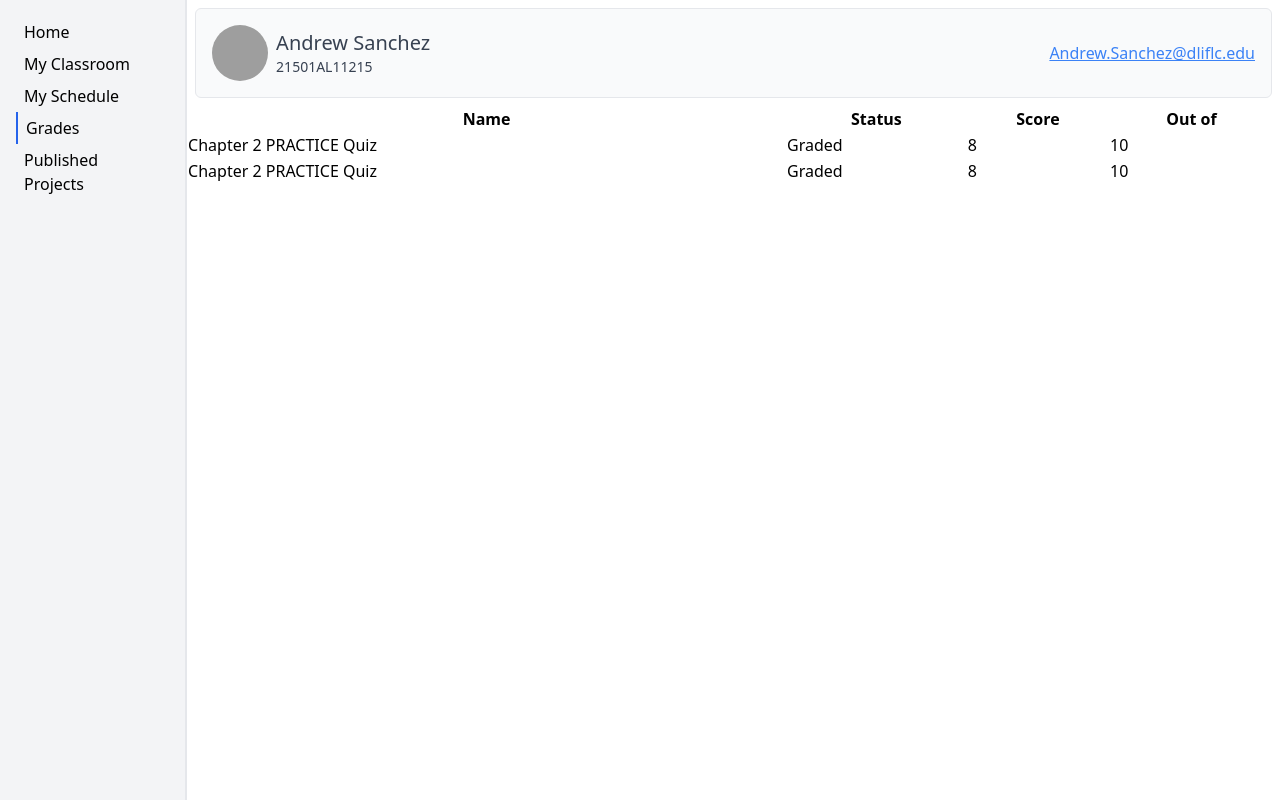
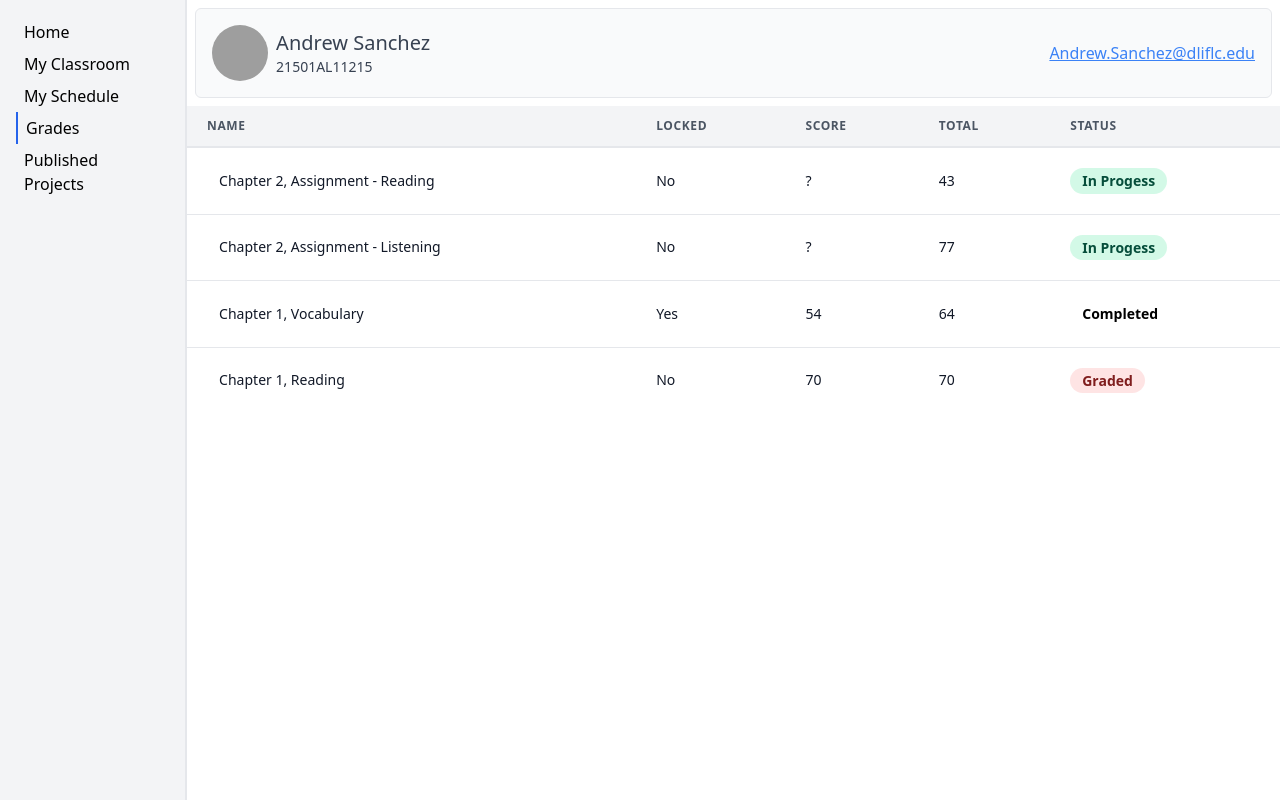
Before and after one commit to andrewsanc/dashboard-pt, a React (Create React App) app: page / in a window 1280 px wide. Both pictures are taken after a click on the element "Grades". Built offline with nearby package versions, Linux system fonts and the light colour scheme; grey boxes are pictures that could not be loaded.

Commit message:
grades component

```diff
--- a/src/Components/Grades.js
+++ b/src/Components/Grades.js
@@ -3,31 +3,170 @@ import GradeListItem from "./GradeListItem";
 
 const Grades = () => {
   return (
-    <table className='table-auto w-full'>
+    // <table classNameName='table-auto w-full'>
+    //   <thead>
+    //     <tr>
+    //       <th>Name</th>
+    //       <th>Status</th>
+    //       <th>Score</th>
+    //       <th>Out of</th>
+    //       <th></th>
+    //     </tr>
+    //   </thead>
+    //   <tbody>
+    //     <GradeListItem
+    //       name={"Chapter 2 PRACTICE Quiz"}
+    //       status={"Graded"}
+    //       score={8}
+    //       total={10}
+    //       comment={false}
+    //     />
+    //     <GradeListItem
+    //       name={"Chapter 2 PRACTICE Quiz"}
+    //       status={"Graded"}
+    //       score={8}
+    //       total={10}
+    //       comment={false}
+    //     />
+    //   </tbody>
+    // </table>
+    <table className='min-w-full leading-normal'>
       <thead>
         <tr>
-          <th>Name</th>
-          <th>Status</th>
-          <th>Score</th>
-          <th>Out of</th>
-          <th></th>
+          <th className='px-5 py-3 border-b-2 border-gray-200 bg-gray-100 text-left text-xs font-semibold text-gray-600 uppercase tracking-wider'>
+            Name
+          </th>
+          <th className='px-5 py-3 border-b-2 border-gray-200 bg-gray-100 text-left text-xs font-semibold text-gray-600 uppercase tracking-wider'>
+            Locked
+          </th>
+          <th className='px-5 py-3 border-b-2 border-gray-200 bg-gray-100 text-left text-xs font-semibold text-gray-600 uppercase tracking-wider'>
+            Score
+          </th>
+          <th className='px-5 py-3 border-b-2 border-gray-200 bg-gray-100 text-left text-xs font-semibold text-gray-600 uppercase tracking-wider'>
+            Total
+          </th>
+          <th className='px-5 py-3 border-b-2 border-gray-200 bg-gray-100 text-left text-xs font-semibold text-gray-600 uppercase tracking-wider'>
+            Status
+          </th>
         </tr>
       </thead>
       <tbody>
-        <GradeListItem
-          name={"Chapter 2 PRACTICE Quiz"}
-          status={"Graded"}
-          score={8}
-          total={10}
-          comment={false}
-        />
-        <GradeListItem
-          name={"Chapter 2 PRACTICE Quiz"}
-          status={"Graded"}
-          score={8}
-          total={10}
-          comment={false}
-        />
+        <tr>
+          <td className='px-5 py-5 border-b border-gray-200 bg-white text-sm'>
+            <div className='flex items-center'>
+              <div className='ml-3'>
+                <p className='text-gray-900 whitespace-no-wrap'>
+                  Chapter 2, Assignment - Reading
+                </p>
+              </div>
+            </div>
+          </td>
+          <td className='px-5 py-5 border-b border-gray-200 bg-white text-sm'>
+            <p className='text-gray-900 whitespace-no-wrap'>No</p>
+          </td>
+          <td className='px-5 py-5 border-b border-gray-200 bg-white text-sm'>
+            <p className='text-gray-900 whitespace-no-wrap'>?</p>
+          </td>
+          <td className='px-5 py-5 border-b border-gray-200 bg-white text-sm'>
+            <p className='text-gray-900 whitespace-no-wrap'>43</p>
+          </td>
+          <td className='px-5 py-5 border-b border-gray-200 bg-white text-sm'>
+            <span className='relative inline-block px-3 py-1 font-semibold text-green-900 leading-tight'>
+              <span
+                aria-hidden
+                className='absolute inset-0 bg-green-200 opacity-50 rounded-full'
+              ></span>
+              <span className='relative'>In Progess</span>
+            </span>
+          </td>
+        </tr>
+        <tr>
+          <td className='px-5 py-5 border-b border-gray-200 bg-white text-sm'>
+            <div className='flex items-center'>
+              <div className='ml-3'>
+                <p className='text-gray-900 whitespace-no-wrap'>
+                  Chapter 2, Assignment - Listening
+                </p>
+              </div>
+            </div>
+          </td>
+          <td className='px-5 py-5 border-b border-gray-200 bg-white text-sm'>
+            <p className='text-gray-900 whitespace-no-wrap'>No</p>
+          </td>
+          <td className='px-5 py-5 border-b border-gray-200 bg-white text-sm'>
+            <p className='text-gray-900 whitespace-no-wrap'>?</p>
+          </td>
+          <td className='px-5 py-5 border-b border-gray-200 bg-white text-sm'>
+            <p className='text-gray-900 whitespace-no-wrap'>77</p>
+          </td>
+          <td className='px-5 py-5 border-b border-gray-200 bg-white text-sm'>
+            <span className='relative inline-block px-3 py-1 font-semibold text-green-900 leading-tight'>
+              <span
+                aria-hidden
+                className='absolute inset-0 bg-green-200 opacity-50 rounded-full'
+              ></span>
+              <span className='relative'>In Progess</span>
+            </span>
+          </td>
+        </tr>
+        <tr>
+          <td className='px-5 py-5 border-b border-gray-200 bg-white text-sm'>
+            <div className='flex items-center'>
+              <div className='ml-3'>
+                <p className='text-gray-900 whitespace-no-wrap'>
+                  Chapter 1, Vocabulary
+                </p>
+              </div>
+            </div>
+          </td>
+          <td className='px-5 py-5 border-b border-gray-200 bg-white text-sm'>
+            <p className='text-gray-900 whitespace-no-wrap'>Yes</p>
+          </td>
+          <td className='px-5 py-5 border-b border-gray-200 bg-white text-sm'>
+            <p className='text-gray-900 whitespace-no-wrap'>54</p>
+          </td>
+          <td className='px-5 py-5 border-b border-gray-200 bg-white text-sm'>
+            <p className='text-gray-900 whitespace-no-wrap'>64</p>
+          </td>
+          <td className='px-5 py-5 border-b border-gray-200 bg-white text-sm'>
+            <span className='relative inline-block px-3 py-1 font-semibold text-orange-900 leading-tight'>
+              <span
+                aria-hidden
+                className='absolute inset-0 bg-orange-200 opacity-50 rounded-full'
+              ></span>
+              <span className='relative'>Completed</span>
+            </span>
+          </td>
+        </tr>
+        <tr>
+          <td className='px-5 py-5 bg-white text-sm'>
+            <div className='flex items-center'>
+              <div className='ml-3'>
+                <p className='text-gray-900 whitespace-no-wrap'>
+                  Chapter 1, Reading
+                </p>
+              </div>
+            </div>
+          </td>
+          <td className='px-5 py-5 bg-white text-sm'>
+            <p className='text-gray-900 whitespace-no-wrap'>No</p>
+          </td>
+          <td className='px-5 py-5 bg-white text-sm'>
+            <p className='text-gray-900 whitespace-no-wrap'>70</p>
+          </td>
+          <td className='px-5 py-5 bg-white text-sm'>
+            <p className='text-gray-900 whitespace-no-wrap'>70</p>
+          </td>
+          <td className='px-5 py-5 bg-white text-sm'>
+            <span className='relative inline-block px-3 py-1 font-semibold text-red-900 leading-tight'>
+              <span
+                aria-hidden
+                className='absolute inset-0 bg-red-200 opacity-50 rounded-full'
+              ></span>
+              <span className='relative'>Graded</span>
+            </span>
+          </td>
+        </tr>
       </tbody>
     </table>
   );
```
